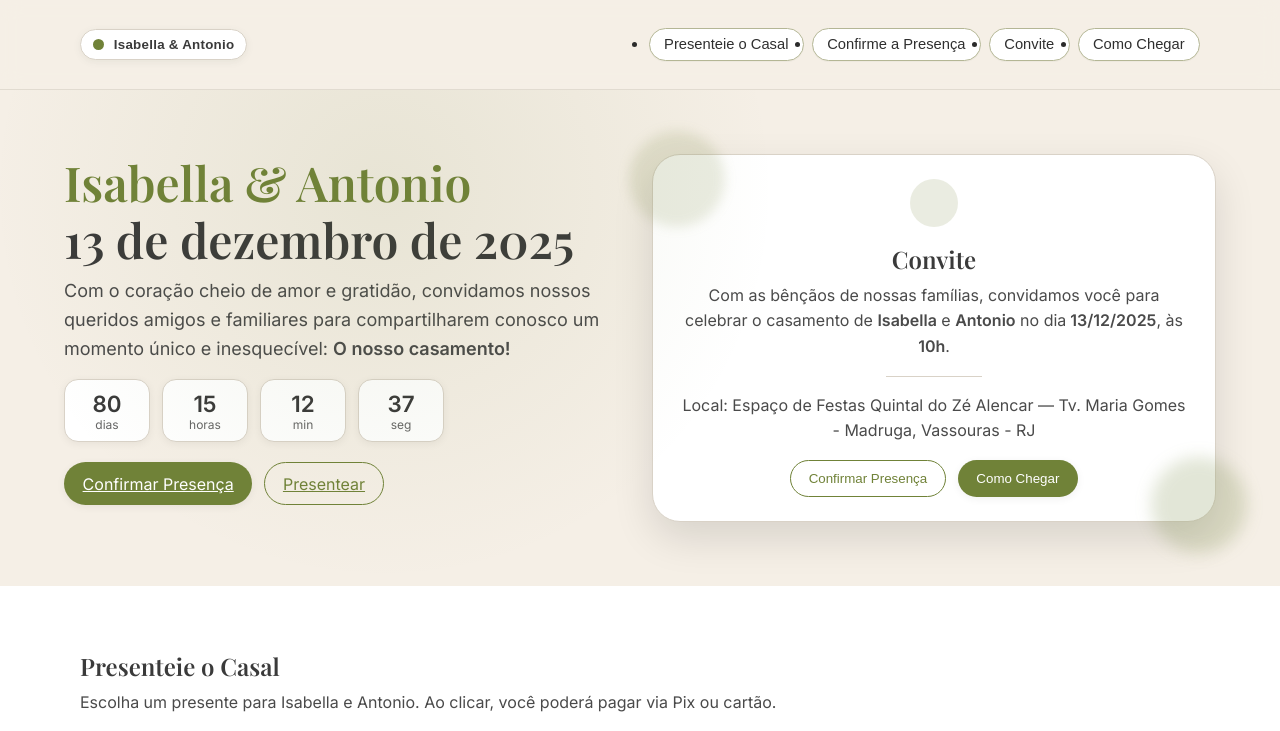
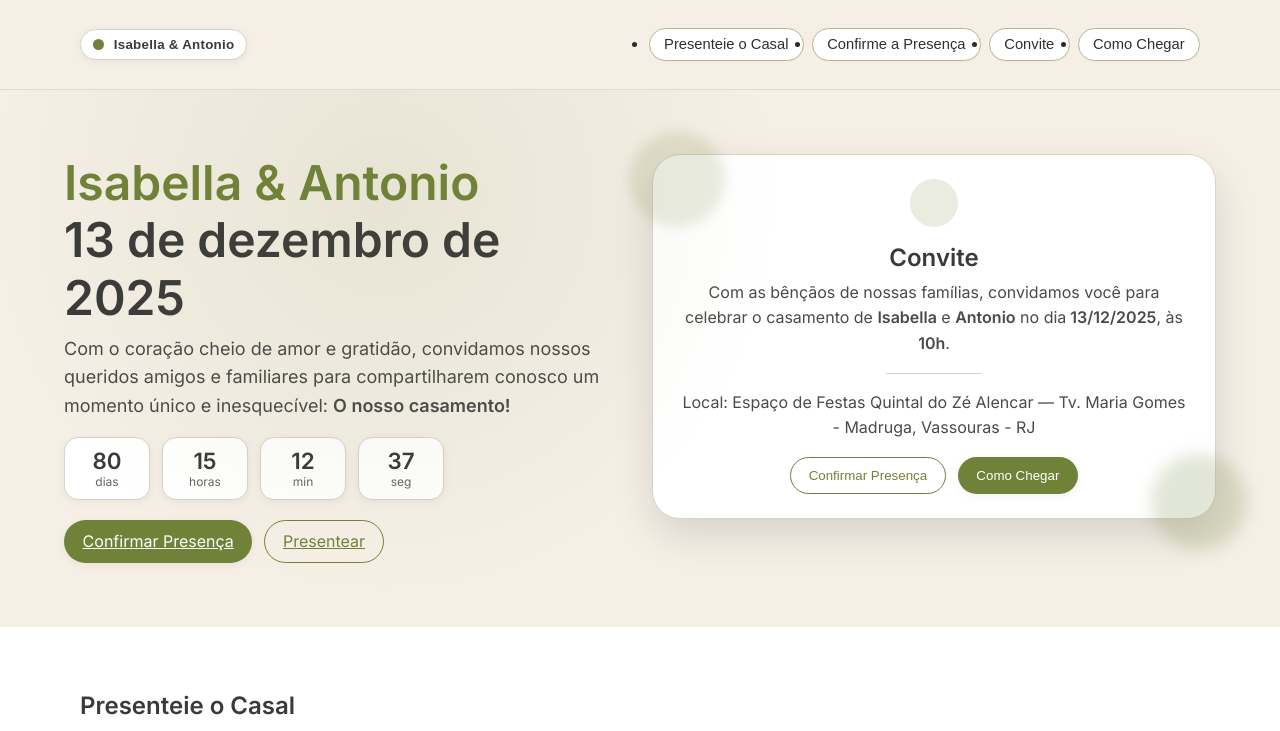
Before and after one commit to PauloEduardoCoelho/casamentoantonioisabella, a React (Vite) app: page / in a window 1280 px wide. Shown: the top 731 px of the page. Built offline with nearby package versions, Linux system fonts and the light colour scheme.

Commit message:
alteracao de fonte da lista de presentes

```diff
--- a/src/styles.css
+++ b/src/styles.css
@@ -29,7 +29,7 @@ body{
 }
 
 h1,h2,h3{
-  font-family: "Playfair Display", Georgia, serif;
+  font-family: "Inter", Georgia, serif;
   color:var(--grafite);
   margin:0 0 .5rem;
 }
```
